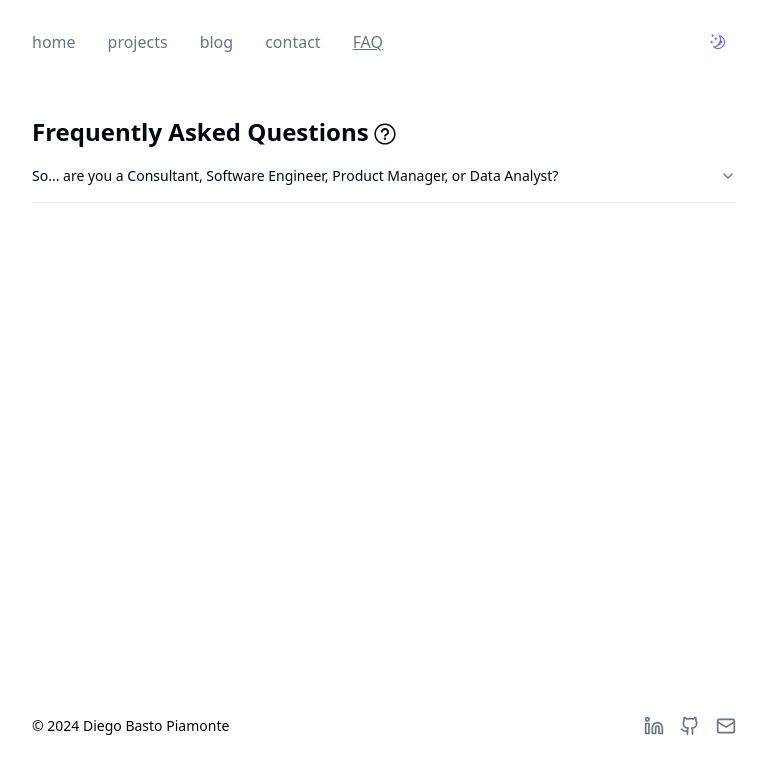
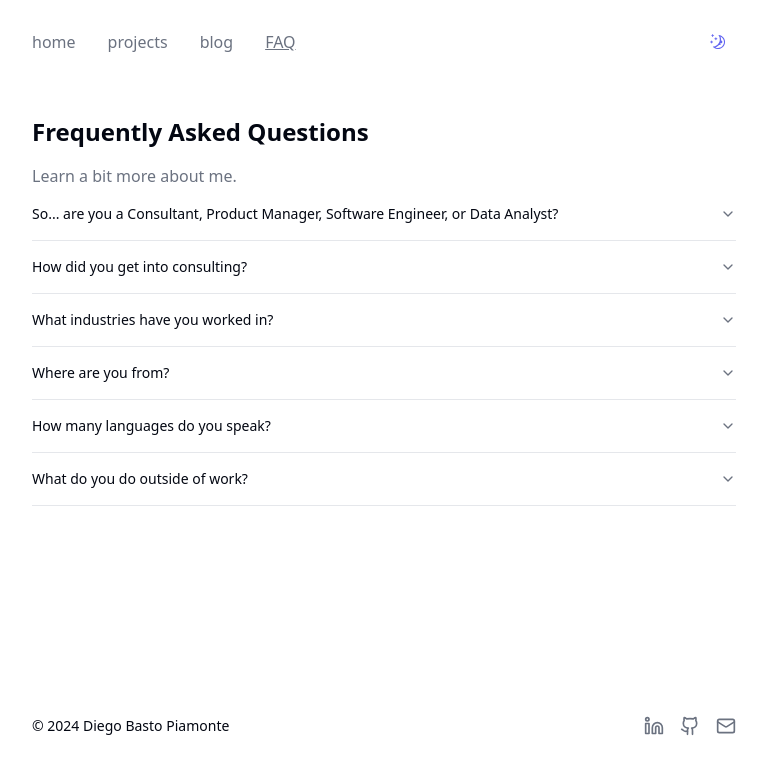
Before and after one commit to diego-basto-piamonte/diego-basto.io, a Next.js app: page /faq in a window 1280 px wide. Shown: the top 774 px of the page, without its empty margins (256-1023 px from the left). Built offline with nearby package versions, Linux system fonts and the light colour scheme; a web font is replaced by a local one.

Commit message:
minor house-keeping and clean-up

```diff
--- a/app/blog/page.tsx
+++ b/app/blog/page.tsx
@@ -1,4 +1,4 @@
-import BlogGrid from "@/components/blog-grid";
+// import BlogGrid from "@/components/blog-grid";
 
 export default function Blog() {
     return (
@@ -8,12 +8,12 @@ export default function Blog() {
                     <h1 className="section-title">
                         Blog
                     </h1>
-                    <p className="mt-4 text-muted-foreground space-y-2">Stay tuned.</p>
+                    <p className="mt-4 text-muted-foreground space-y-2">Stay tuned. Coming soon.</p>
                 </div>
             </section>
-            <section className="gap-4">
+            {/* <section className="gap-4">
                 <BlogGrid />
-            </section>
+            </section> */}
         </article>
     )
 }
--- a/app/faq/page.tsx
+++ b/app/faq/page.tsx
@@ -5,7 +5,6 @@ import {
     AccordionItem,
     AccordionTrigger,
 } from "@/components/ui/accordion"
-import { QuestionMarkCircledIcon } from '@radix-ui/react-icons';
 
 export default function Faq() {
     return (
@@ -14,8 +13,8 @@ export default function Faq() {
                 <div className="flex flex-col flex-1">
                     <h1 className="section-title">
                         Frequently Asked Questions
-                        <QuestionMarkCircledIcon className="size-8 inline-block p-1" />
                     </h1>
+                    <p className="mt-4 text-muted-foreground space-y-2">Learn a bit more about me.</p>
                     <Accordion type='single' collapsible>
                         {faqData.map((faq, idx) => (
                             <AccordionItem key={idx} value={`item-${idx}`}>
--- a/app/page.tsx
+++ b/app/page.tsx
@@ -17,7 +17,7 @@ export default function Home() {
                     <h1 className="title">Diego Basto Piamonte 🚀</h1>
                     <h2 className="mt-4 h2 text-2xl">
                         <Typewriter
-                            texts={['Consultant', 'Software Engineer', 'Product Manager', 'Data Analyst']}
+                            texts={['Product Manager', 'Software Engineer', 'Data Analyst', 'Consultant']}
                             typingSpeed={75}
                             pauseTime={2500}
                         />
@@ -32,12 +32,12 @@ export default function Home() {
                             <li>24-year-old tech enthusiast from Australia 🇦🇺 </li>
                             <li>4+ years experience in tech consulting</li>
                             <li>10+ digital products delivered to clients</li>
-                            <li>80+ dB mechanical keyboard</li>
+                            <li>80+ dB mech keyboard</li>
                         </ul>
                     </div>
                     <p className="mt-4 font-light">
-                        Adept at bridging the gap between technical complexities and strategic objectives
-                        to successfully lead cross-functional teams to product success.
+                       Bridging the gap between technical complexities and strategic objectives,
+                       leading cross-functional teams to product success.
                     </p>
                     <div className="mt-4 flex items-end gap-1">
                         <p className="font-semibold">Ask my chatbot anything about me (coming soon!)</p>
--- a/components/header.tsx
+++ b/components/header.tsx
@@ -17,10 +17,10 @@ const navLinks = [
         name: "blog",
         href: "/blog",
     },
-    {
-        name: "contact",
-        href: "/contact",
-    },
+    // {
+    //     name: "Contact",
+    //     href: "/contact",
+    // },
     {
         name: "FAQ",
         href: "/faq",
--- a/data/faq.json
+++ b/data/faq.json
@@ -1,6 +1,26 @@
 [
     {
-        "question": "So... are you a Consultant, Software Engineer, Product Manager, or Data Analyst?",
+        "question": "So... are you a Consultant, Product Manager, Software Engineer, or Data Analyst?",
         "answer": "Yes. 🤝"
+    },
+    {
+        "question": "How did you get into consulting?",
+        "answer": "I enjoy problem solving. Consulting allows me to problem solve on a daily basis, working with clients across different industries and geographies. How good?"
+    },
+    {
+        "question": "What industries have you worked in?",
+        "answer": "Mining, oil & gas, insurance and manufacturing."
+    },
+    {
+        "question": "Where are you from?",
+        "answer": "Originally from Colombia, living in Australia for the past 10 years — proud to have a dual nationality."
+    },
+    {
+        "question": "How many languages do you speak?",
+        "answer": "English 🇦🇺 (aussie-american accent), Español 🇨🇴 and sometimes Spanglish."
+    },
+    {
+        "question": "What do you do outside of work?",
+        "answer": "I enjoy travelling, playing tennis, cooking and spending time with the fam. Currently re-watching all Marvel movies in MCU chronological order. 🦸🏾‍♂️"
     }
 ]
```
Also changed, not shown: data/experience.json (+21 -20 lines), data/projects.json (+7 -8 lines), 2 other files (tests, documents, lock files or other folders).
